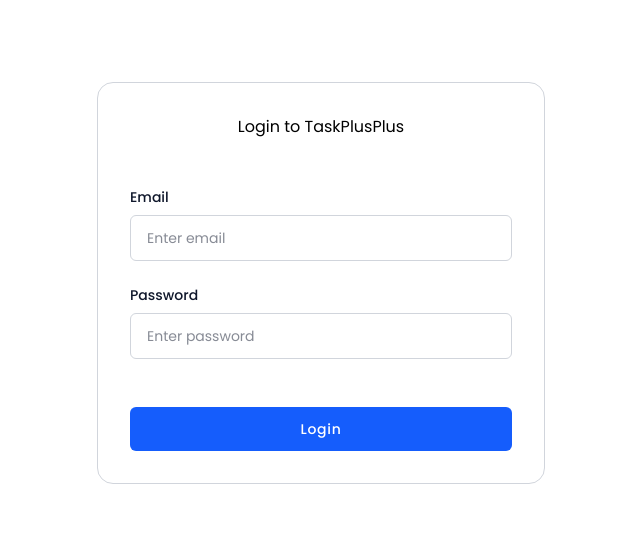
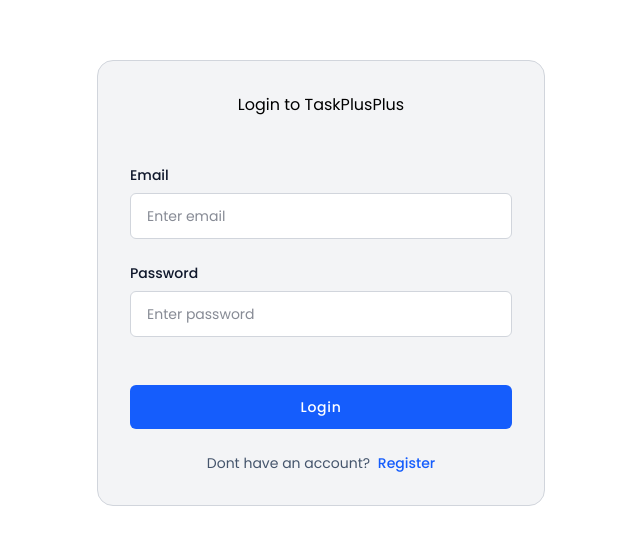
Before and after one commit to nitishpatel/coe-submissions, a React (Vite) app in the folder task-manager-frontend/: page /login in a window 1280 px wide. Shown: the part 117-662 px from the top of the page, without its empty margins (319-959 px from the left). Built offline with nearby package versions, Linux system fonts and the light colour scheme; no server answers.

Commit message:
fix: added card bg

```diff
--- a/task-manager-frontend/src/pages/auth/Login.tsx
+++ b/task-manager-frontend/src/pages/auth/Login.tsx
@@ -26,7 +26,7 @@ const Login = () => {
 
   return (
     <div className="flex flex-col justify-center sm:h-screen p-4">
-      <div className="max-w-md w-full mx-auto border border-gray-300 rounded-2xl p-8">
+      <div className="max-w-md w-full mx-auto border bg-gray-100 border-gray-300 rounded-2xl p-8">
         <div className="text-center mb-12">
           <a href="javascript:void(0)">Login to TaskPlusPlus</a>
         </div>
@@ -75,6 +75,17 @@ const Login = () => {
               Login
             </button>
           </div>
+          <p className="text-slate-600 text-sm mt-6 text-center">
+            Dont have an account?{" "}
+            <a
+              onClick={()=>{
+                navigate("/signup");
+              }}
+              className="text-blue-600 font-medium hover:underline ml-1"
+            >
+              Register
+            </a>
+          </p>
         </form>
       </div>
     </div>
--- a/task-manager-frontend/src/pages/auth/Signup.tsx
+++ b/task-manager-frontend/src/pages/auth/Signup.tsx
@@ -26,7 +26,7 @@ const Signup = () => {
 
   return (
     <div className="flex flex-col justify-center sm:h-screen p-4">
-      <div className="max-w-md w-full mx-auto border border-gray-300 rounded-2xl p-8">
+      <div className="max-w-md w-full mx-auto border bg-gray-100 border-gray-300 rounded-2xl p-8">
         <div className="text-center mb-12">
           <a href="javascript:void(0)">Register for TaskPlusPlus</a>
         </div>
@@ -98,7 +98,9 @@ const Signup = () => {
           <p className="text-slate-600 text-sm mt-6 text-center">
             Already have an account?{" "}
             <a
-              href="javascript:void(0);"
+              onClick={()=>{
+                navigate("/login")
+              }}
               className="text-blue-600 font-medium hover:underline ml-1"
             >
               Login here
```
